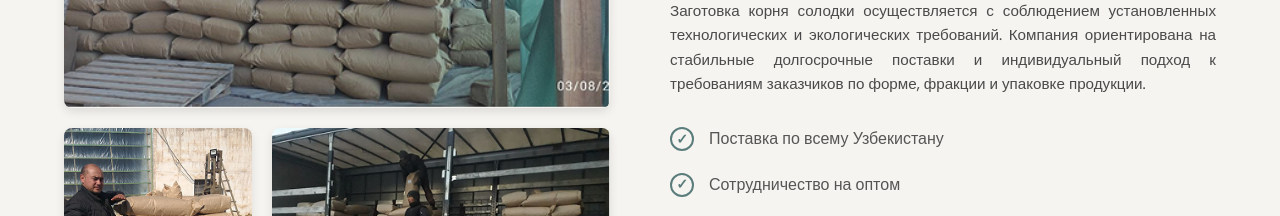
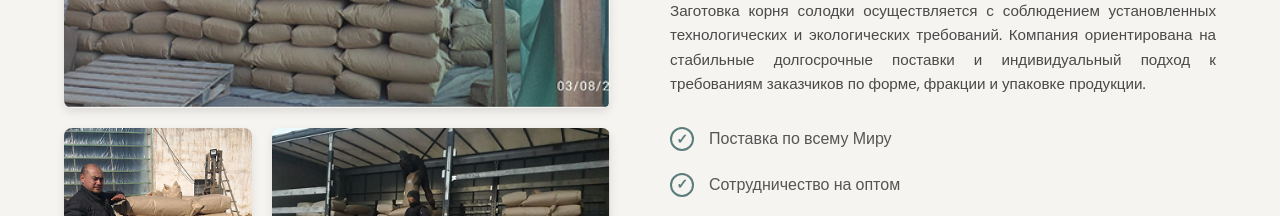
Before and after one commit to LaySopanha/licorice-uz-website, a React (Vite) app: page / in a window 1280 px wide. Shown: the part 2820-3036 px from the top of the page. Built offline with nearby package versions, Linux system fonts and the light colour scheme.

Commit message:
adjust about section to include the globe

```diff
--- a/src/components/About.jsx
+++ b/src/components/About.jsx
@@ -45,7 +45,7 @@ const About = () => {
                         <ul className="about-benefits">
                             <li>
                                 <span className="check-icon">✓</span>
-                                Поставка по всему Узбекистану
+                                Поставка по всему Миру
                             </li>
                             <li>
                                 <span className="check-icon">✓</span>
```
